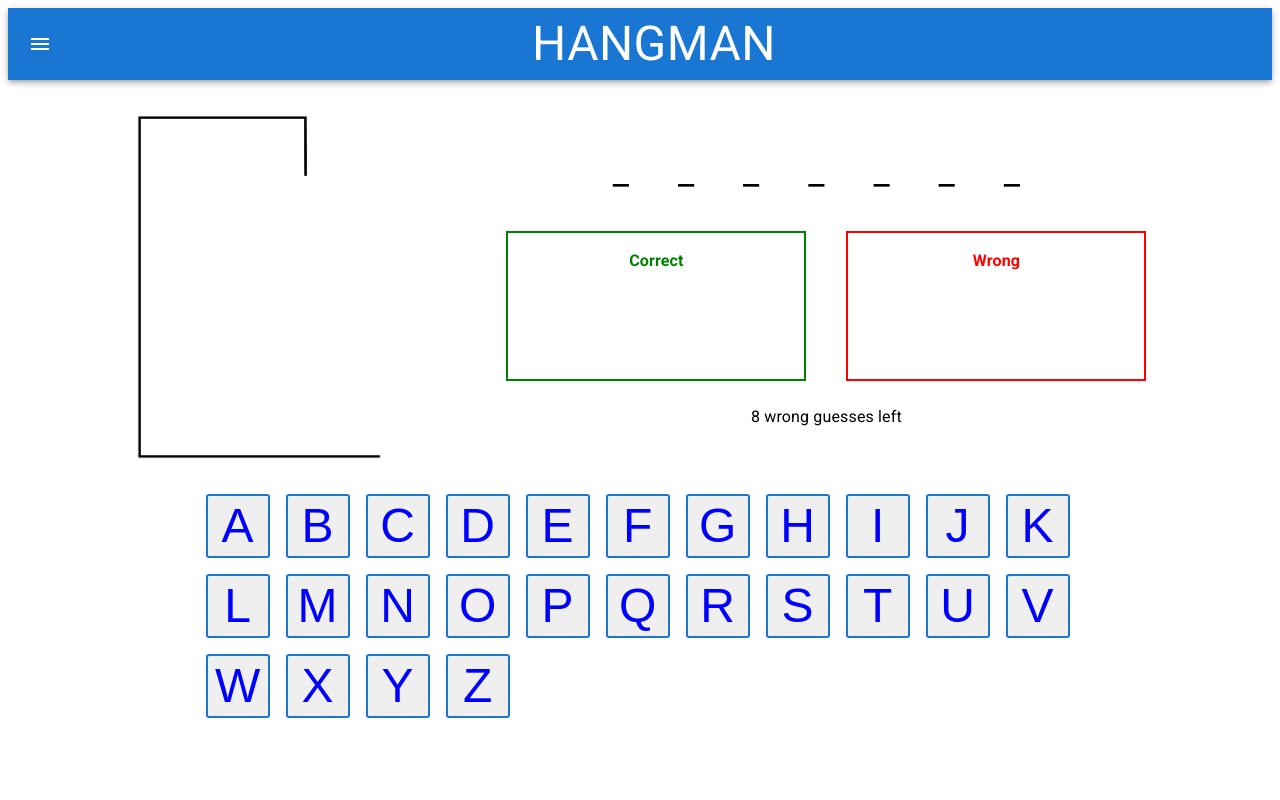
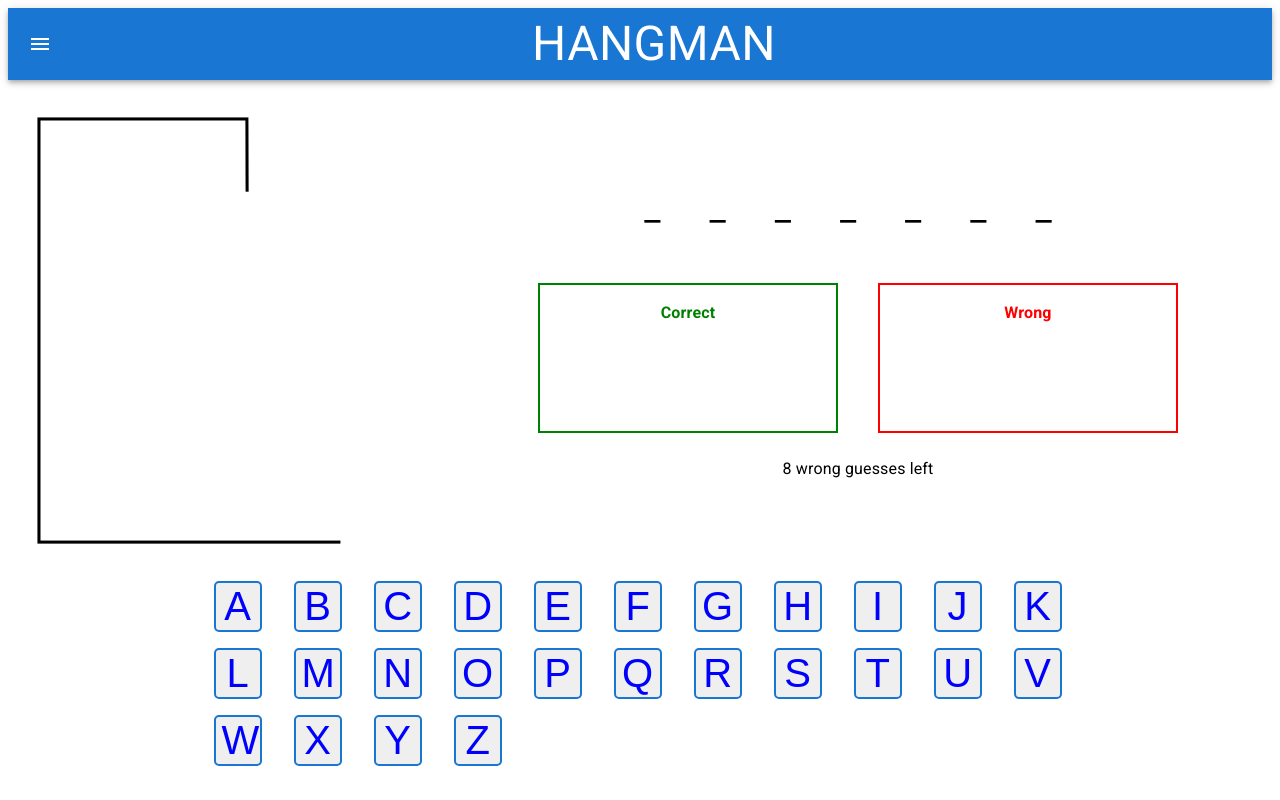
Before and after one commit to hawkjosh/mini-games, a React (Vite) app: page /hangman in a window 1280 px wide. Built offline with nearby package versions, Linux system fonts and the light colour scheme.

Commit message:
currently working on Hangman.jsx, needs a good bit of polishing up

```diff
--- a/src/assets/styles/Hangman/Hangman.css
+++ b/src/assets/styles/Hangman/Hangman.css
@@ -1,49 +1,72 @@
 .finish-message {
   display: none;
   position: relative;
-  padding: 3rem;
-  /* top: 0;
-  left: 0;
-  right: 0;
-  bottom: 0; */
+  padding: 2rem;
   justify-content: center;
   align-items: center;
   flex-direction: column;
+  flex-grow: 0.75;
 }
 
 .finish-message-text1 {
-  font-size: 4rem;
+  font-size: 3.5rem;
 }
 
 .finish-message-text2 {
-  font-size: 2rem;
+  font-size: 1.5rem;
+  margin-top: 0.75rem;
 }
 
 .finish-message.win {
   display: flex;
-  color: green;
-  /* background-color: rgba(0, 50, 0, .9); */
+  color: white;
+  background-color: green;
+  border-radius: 50px;
 }
 
 .finish-message.lose {
   display: flex;
-  color: red;
-  /* background-color: rgba(50, 0, 0, .9); */
+  color: white;
+  background-color: red;
+  border-radius: 50px;
 }
 
 .finish-message button {
-  margin-top: 2rem;
-  border: 3px solid black;
+  margin-top: 1.5rem;
+  padding: 5px 10px;
+  border: 2px solid black;
   color: black;
   background-color: white;
 }
 
 .finish-message button:hover {
-  border: 3px solid white;
   color: white;
   background-color: black;
+  border-color: white;
 }
 
 .hide {
   display: none;
 }
+
+.alpha-btn {
+  margin: 0.5rem 1rem;
+  cursor: pointer;
+  border: 2px solid #1976d2;
+  border-radius: 5px;
+  color: blue;
+  font-size: 2.5rem;
+  aspect-ratio: 1/1;
+  width: 3rem;
+  opacity: 1;
+}
+
+.correct {
+  opacity: 0.5;
+  color: green;
+}
+
+.wrong {
+  opacity: 0.25;
+  color: red;
+}
--- a/src/pages/Hangman.jsx
+++ b/src/pages/Hangman.jsx
@@ -36,24 +36,6 @@ const theme = createTheme({
   }
 })
 
-const alphaBtnSX = {
-  margin: '0.5rem',
-  cursor: 'pointer',
-  border: '2px solid #1976d2',
-  borderRadius: '3px',
-  color: 'blue',
-  fontSize: '3rem',
-  aspectRatio: '1/1',
-  width: '4rem',
-  opacity: '1',
-  '&.correct': {
-    opacity: '0.5'
-  },
-  '&.wrong': {
-    opacity: '0.25'
-  }
-}
-
 export default function Hangman() {
 
   const word = 'hangman'.toUpperCase()
@@ -75,7 +57,6 @@ export default function Hangman() {
   const playArea = document.getElementById('playArea')
   const finishMessageText1 = document.querySelector('[data-finish-message-text1]')
   const finishMessageText2 = document.querySelector('[data-finish-message-text2]')
-  const alphaBtns = document.querySelectorAll('.alpha-btns')
 
   const [correctGuessesList, setCorrectGuessesList] = React.useState([])
 
@@ -85,25 +66,43 @@ export default function Hangman() {
 
   const maskedWord = word.split('').map(letter => correctGuessesList.includes(letter) ? letter : '_').join(' ')
 
-  function handleWrongClick() {
+  const handleClick = () => {
+    // check correct choice
+      // if correct choice → add choice to correct guesses list, check for win (correct list contains all letters in word)
+        // if win → game over
+        // if not win → CONTINUE
+
+      // if wrong choice → add choice to wrong guesses list, update hangman image, CONTINUE
+
     let currCount = wrongGuessesList.length
     setHangmanImg(images[currCount += 1])
   }
 
-  function checkWinner() {
-    if (!maskedWord.includes('_')) {
+  const winMessage = () => {
     finishMessageText1.innerText = 'Congrats, you win!'
     playArea.classList.add('hide')
     finishMessageArea.classList.add('win')
-    } else if (maskedWord.includes('_') && wrongGuessesList.length >= 7) {
+  }
+
+  const loseMessage = () => {
     finishMessageText1.innerText = 'Sorry, you lose!'
     finishMessageText2.innerText = `The correct word was ${word}`
     playArea.classList.add('hide')
     finishMessageArea.classList.add('lose')
   }
+
+  const checkWin = () => {
+    let checker = (arr, target) => target.every(v => arr.includes(v))
+
+    console.log(checker())
+    // if (!maskedWord.includes('_')) {
+    //   winMessage()
+    // } else if (maskedWord.includes('_') && wrongGuessesList.length >= 7) {
+    //   loseMessage()
+    // }
   }
 
-  function resetGame() {
+  const resetGame = () => {
     setHangmanImg(images[0])
     setCorrectGuessesList([])
     setWrongGuessesList([])
@@ -111,19 +110,19 @@ export default function Hangman() {
     finishMessageText2.innerText = ''
     finishMessageArea.classList.remove('win', 'lose')
     playArea.classList.remove('hide')
-    alphaBtns.classList.remove('correct', 'wrong')
   }
 
+  const MaskedWord = () => {
     return (
-    <ThemeProvider theme={theme}>
-
-      <Box sx={{display: 'flex', flexDirection: 'column', justifyContent: 'center', alignItems: 'center', marginTop: '2rem'}}>
-        <Box sx={{display: 'flex', justifyContent: 'center', alignItems: 'center', marginBottom: '1.5rem'}} gap={15}>
-          <Box component='img' src={hangmanImg} sx={{width: '20%'}} />
-          <Box id='playArea' sx={{textAlign: 'center'}}>
       <Typography sx={{letterSpacing: '1.25rem', fontSize:'2.25rem', marginBottom: '2rem'}}>
         {maskedWord}
       </Typography>
+    )
+  }
+
+  const ChoicesTracker = () => {
+    return (
+      <Box sx={{display: 'flex', flexDirection: 'column'}}>
         <Box sx={{display: 'flex', flexDirection: 'row', justifyContent: 'center', alignItems: 'center', marginTop: '1rem'}} gap={5}>
           <Box sx={{display: 'flex', flexDirection: 'column', justifyContent: 'flex-start', alignItems: 'center', padding: '1rem', border: '2px solid green', aspectRatio: '2/1', width: '300px'}}>
             <Typography sx={{fontWeight: 'bold', color: 'green'}}>Correct</Typography>
@@ -136,6 +135,59 @@ export default function Hangman() {
         </Box>
         <Typography sx={{textAlign: 'center', marginTop: '1.5rem'}}>{8 - wrongGuessesList.length} wrong guesses left</Typography>
       </Box>
+    )
+  }
+
+  // Below works but needs additional click to get win message...
+  // const AlphaBtns = () => {
+
+  //   return (
+  //     <Box sx={{width: '70%'}}>
+  //       {alphabet.map((choice, index) =>
+  //         <Box component='button' className='alpha-btn' key={index} onClick={() => {
+  //           checkWin()
+  //           if (!word.includes(choice)) {
+  //             setWrongGuessesList([...wrongGuessesList, choice])
+  //             handleWrongClick()
+  //           } else {
+  //             setCorrectGuessesList([...correctGuessesList, choice])
+  //           }
+  //         }}>
+  //           {choice}
+  //         </Box>
+  //       )}
+  //     </Box>
+  //   )
+  // }
+
+  const AlphaBtns = () => {
+
+    return (
+      <Box sx={{width: '70%'}}>
+        {alphabet.map((choice, index) =>
+          <Box component='button' className='alpha-btn' key={index} onClick={() => {
+            word.includes(choice)
+            ? setCorrectGuessesList([...correctGuessesList, choice])
+            : setWrongGuessesList([...wrongGuessesList, choice])
+          }}
+      >
+            {choice}
+          </Box>
+        )}
+      </Box>
+    )
+  }
+
+  return (
+    <ThemeProvider theme={theme}>
+
+      <Box sx={{display: 'flex', flexDirection: 'column', justifyContent: 'center', alignItems: 'center', marginTop: '2rem'}}>
+        <Box sx={{display: 'flex', justifyContent: 'center', alignItems: 'center', marginBottom: '1.5rem'}} gap={15}>
+          <Box component='img' src={hangmanImg} sx={{width: '25%'}} />
+          <Box id='playArea' sx={{textAlign: 'center', flexGrow: '0.75'}}>
+            <MaskedWord />
+            <ChoicesTracker />
+          </Box>
           <Box className='finish-message' id='finishMessageArea'>
             <Box className='finish-message-text1' data-finish-message-text1></Box>
             <Box className='finish-message-text2' data-finish-message-text2></Box>
@@ -144,24 +196,7 @@ export default function Hangman() {
             </Button>
           </Box>
         </Box>
-        <Box sx={{width: '70%'}}>
-          {alphabet.map((alphabet, index) =>
-            <Box className='alpha-btns' component='button' key={index} sx={alphaBtnSX} onClick={() => {
-              if (!word.includes(alphabet)) {
-                setWrongGuessesList([...wrongGuessesList, alphabet])
-                handleWrongClick()
-                // alphaBtns.classList.add('wrong')
-              } else {
-                setCorrectGuessesList([...correctGuessesList, alphabet])
-                // alphaBtns.classList.add('correct')
-              }
-              checkWinner()
-            }}>
-              {alphabet}
-            </Box>
-          )}
-        </Box>
-        {/* {gameOver ? <Box sx={{fontSize: '3rem', marginTop: '2rem', color: 'red', fontWeight: 'bold'}}>Sorry, you lose! The correct word was {word}</Box> : !maskedWord.includes('_') && <Box sx={{fontSize: '3rem', marginTop: '2rem', color: 'green', fontWeight: 'bold'}}>Congrats, you win!</Box>} */}
+        <AlphaBtns />
       </Box>
 
     </ThemeProvider>
```
Lines whose indentation alone changed are shown as unchanged.
